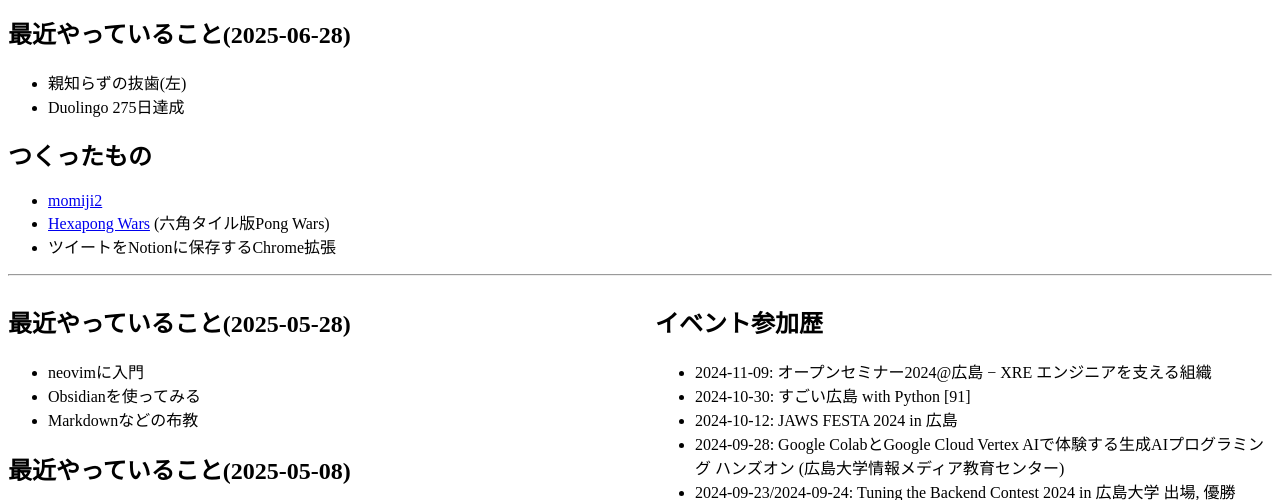
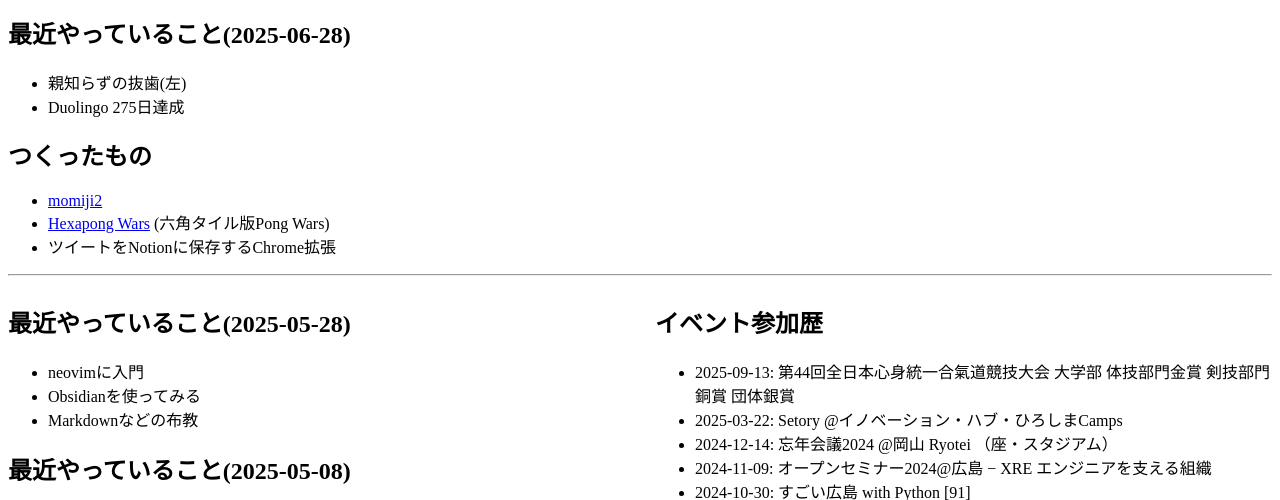
Before and after one commit to swawa-yu/swawa.dev, a plain HTML site: page index.html in a window 1280 px wide. Shown: the part 269-769 px from the top of the page. Drawn offline with Linux system fonts and the light colour scheme.

Commit message:
2025-10-18 更新

```diff
--- a/index.html
+++ b/index.html
@@ -141,6 +141,9 @@
         <div>
             <h2>イベント参加歴</h2>
             <ul>
+                <li>2025-09-13: 第44回全日本心身統一合氣道競技大会 大学部 体技部門金賞 剣技部門銅賞 団体銀賞</li>
+                <li>2025-03-22: Setory @イノベーション・ハブ・ひろしまCamps</li>
+                <li>2024-12-14: 忘年会議2024 @岡山 Ryotei （座・スタジアム）</li>
                 <li>2024-11-09: オープンセミナー2024@広島 − XRE エンジニアを支える組織</li>
                 <li>2024-10-30: すごい広島 with Python [91]</li>
                 <li>2024-10-12: JAWS FESTA 2024 in 広島</li>
```
